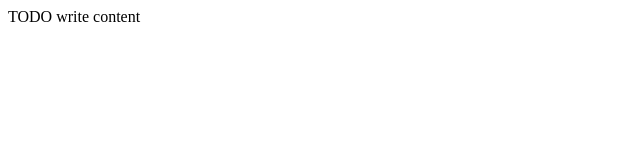
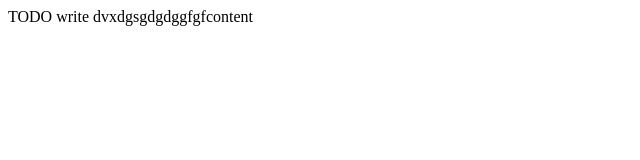
Before and after one commit to JosueNC/testeDeCommit, a plain HTML site: page web/index.html in a window 1280 px wide. Shown: the whole page, without its empty margins (0-640 px from the left). Drawn offline with Linux system fonts and the light colour scheme.

Commit message:
sgdfg4erdfdrtgrd

```diff
--- a/web/index.html
+++ b/web/index.html
@@ -11,6 +11,6 @@ and open the template in the editor.
         <meta name="viewport" content="width=device-width, initial-scale=1.0">
     </head>
     <body>
-        <div>TODO write content</div>
+        <div>TODO write dvxdgsgdgdggfgfcontent</div>
     </body>
 </html>
```
